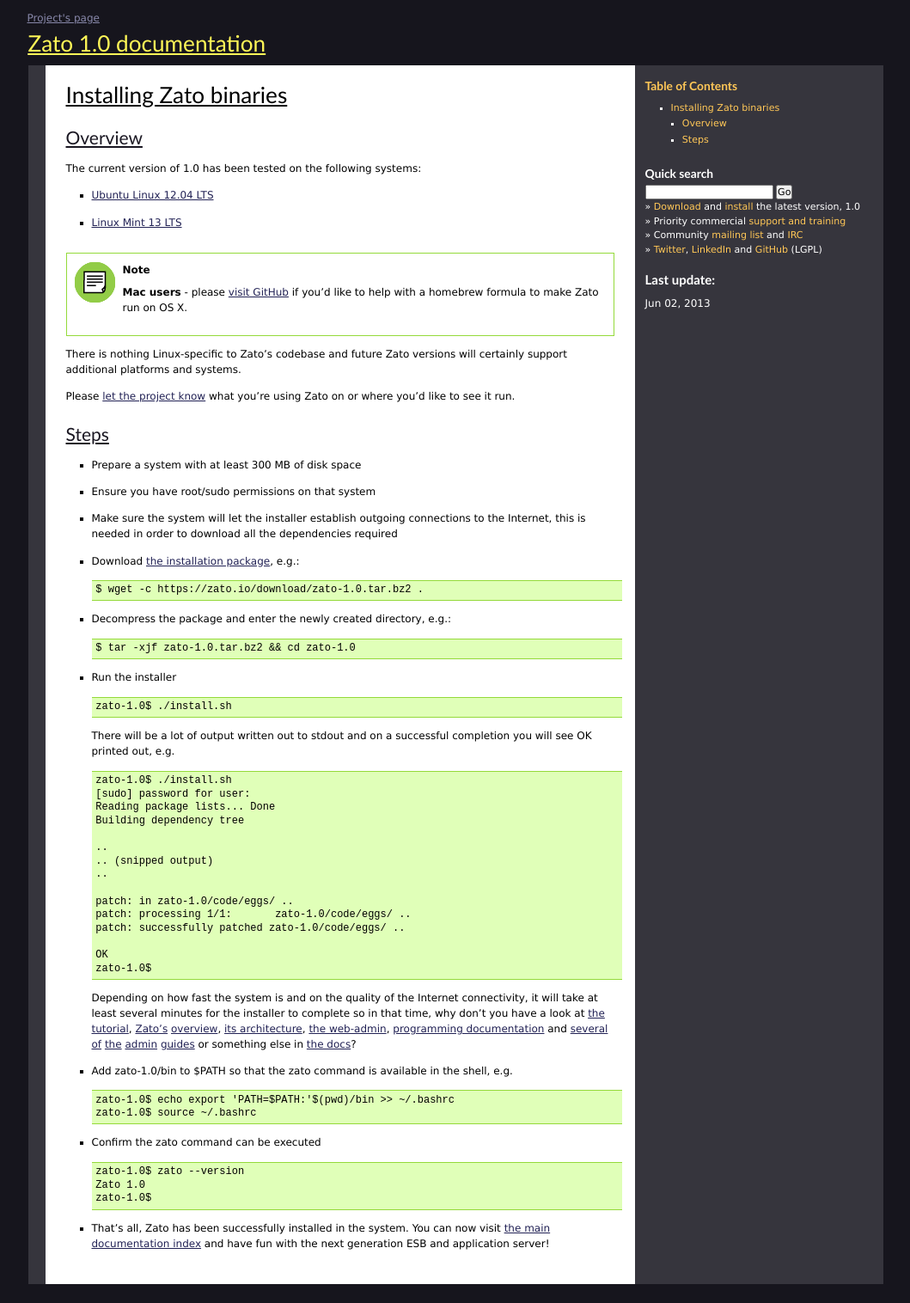
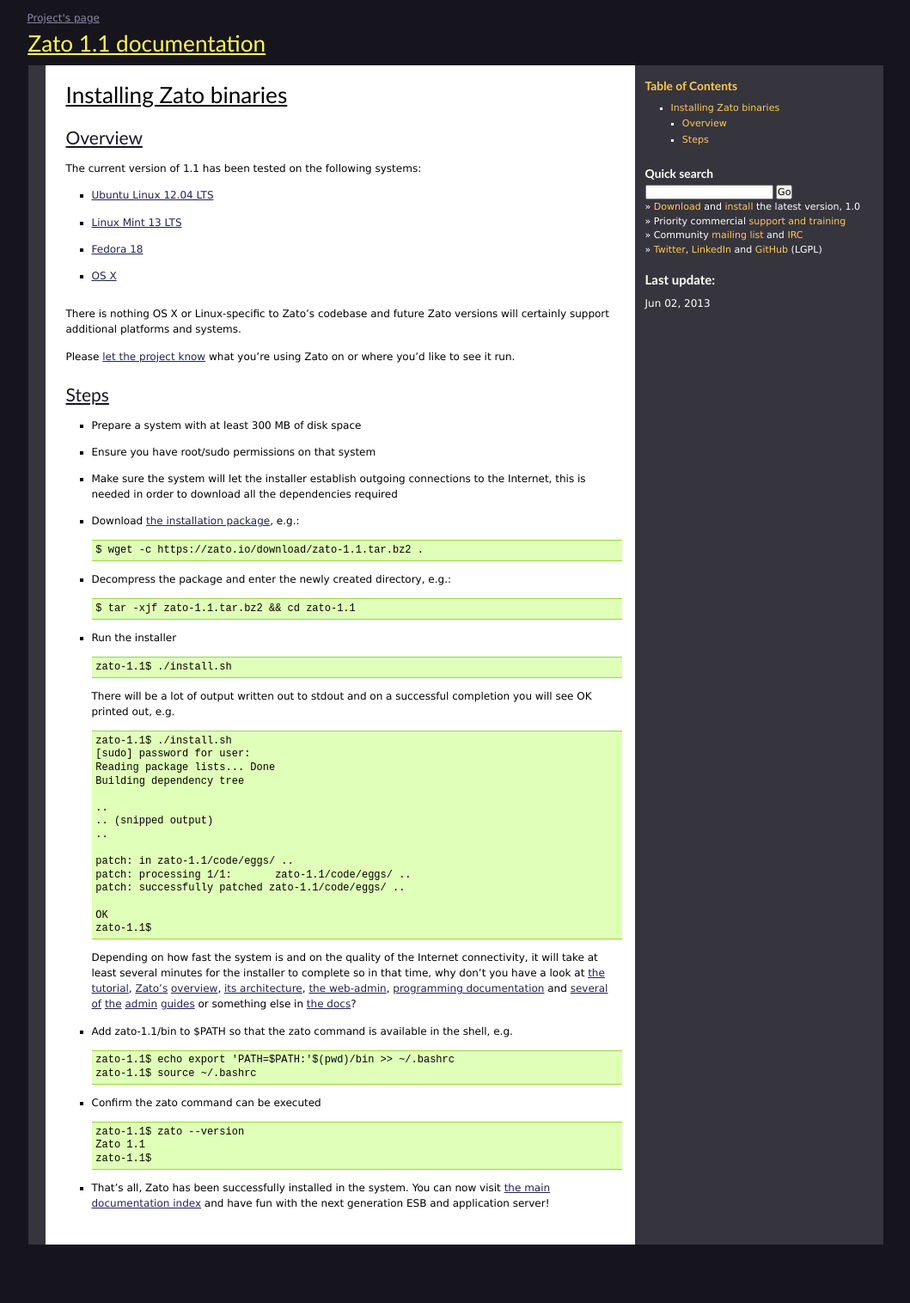
Before and after one commit to rfdiazpr/zato-docs, a Sphinx documentation site: the page built from sphinx/admin/guide/install-zato.txt, in a window 1280 px wide. Shown: the whole page at 86% size, without its empty margins (110-1169 px from the left). Built offline with Sphinx 7.4.7, drawn with Linux system fonts in a browser that asks for light colours; after the commit the page ends 1469 px from its top, so only the background shows below that.

Commit message:
Started adding 1.1 docs

```diff
--- a/sphinx/admin/guide/install-zato.txt
+++ b/sphinx/admin/guide/install-zato.txt
@@ -8,13 +8,10 @@
 
 * `Ubuntu Linux 12.04 LTS <http://www.ubuntu.com/>`_
 * `Linux Mint 13 LTS <http://www.linuxmint.com/index.php>`_
+* `Fedora 18 <https://fedoraproject.org/>`_
+* `OS X <https://en.wikipedia.org/wiki/OS_X>`_
 
-.. note ::
-
-  **Mac users** - please `visit GitHub <https://github.com/zatosource/zato/issues/41>`_
-  if you'd like to help with a homebrew formula to make Zato run on OS X.
-
-There is nothing Linux-specific to Zato's codebase and future Zato versions
+There is nothing OS X or Linux-specific to Zato's codebase and future Zato versions
 will certainly support additional platforms and systems.
 
 Please :doc:`let the project know <../../project/get-involved>`
@@ -30,11 +27,11 @@
 * Make sure the system will let the installer establish outgoing connections to the Internet,
   this is needed in order to download all the dependencies required
 * Download
-  `the installation package <https://zato.io/download/zato-1.0.tar.bz2>`_, e.g.:
+  `the installation package <https://zato.io/download/zato-1.1.tar.bz2>`_, e.g.:
 
   .. parsed-literal::
 
-    $ wget -c https://zato.io/download/zato-1.0.tar.bz2 .
+    $ wget -c https://zato.io/download/zato-1.1.tar.bz2 .
 
 * Decompress the package and enter the newly created directory, e.g.:
 
@@ -46,14 +43,14 @@
 
   .. parsed-literal::
 
-    zato-1.0$ ./install.sh
+    zato-1.1$ ./install.sh
 
   There will be a lot of output written out to stdout and on a successful completion
   you will see OK printed out, e.g.
 
   .. parsed-literal::
 
-    zato-1.0$ ./install.sh
+    zato-1.1$ ./install.sh
     [sudo] password for user:
     Reading package lists... Done
     Building dependency tree
@@ -62,12 +59,12 @@
     .. (snipped output)
     ..
 
-    patch: in zato-1.0/code/eggs/ ..
-    patch: processing 1/1:	 zato-1.0/code/eggs/ ..
-    patch: successfully patched zato-1.0/code/eggs/ ..
+    patch: in zato-1.1/code/eggs/ ..
+    patch: processing 1/1:	 zato-1.1/code/eggs/ ..
+    patch: successfully patched zato-1.1/code/eggs/ ..
 
     OK
-    zato-1.0$
+    zato-1.1$
 
   Depending on how fast the system is and on the quality of the
   Internet connectivity, it will take at least several minutes for the installer
@@ -88,20 +85,20 @@
   :doc:`the docs <../../index>`?
 
 
-* Add zato-1.0/bin to $PATH so that the zato command is available in the shell, e.g.
+* Add zato-1.1/bin to $PATH so that the zato command is available in the shell, e.g.
 
   .. parsed-literal::
 
-    zato-1.0$ echo export 'PATH=$PATH:'$(pwd)/bin >> ~/.bashrc
-    zato-1.0$ source ~/.bashrc
+    zato-1.1$ echo export 'PATH=$PATH:'$(pwd)/bin >> ~/.bashrc
+    zato-1.1$ source ~/.bashrc
 
 * Confirm the zato command can be executed
 
   .. parsed-literal::
 
-    zato-1.0$ zato --version
+    zato-1.1$ zato --version
     Zato |version|
-    zato-1.0$
+    zato-1.1$
 
 * That's all, Zato has been successfully installed in the system.
   You can now visit :doc:`the main documentation index <../../index>` and have
--- a/sphinx/conf.py
+++ b/sphinx/conf.py
@@ -46,9 +46,9 @@
 # built documents.
 #
 # The short X.Y version.
-version = '1.0'
+version = '1.1'
 # The full version, including alpha/beta/rc tags.
-release = '1.0'
+release = '1.1'
 
 # The language for content autogenerated by Sphinx. Refer to documentation
 # for a list of supported languages.
@@ -229,7 +229,7 @@
 epub_title = u'Zato'
 epub_author = u'Zato developers'
 epub_publisher = u'Zato developers'
-epub_copyright = u'2011, Zato developers'
+epub_copyright = u'2013, Zato developers'
 
 # The language of the text. It defaults to the language option
 # or en if the language is not set.
```
